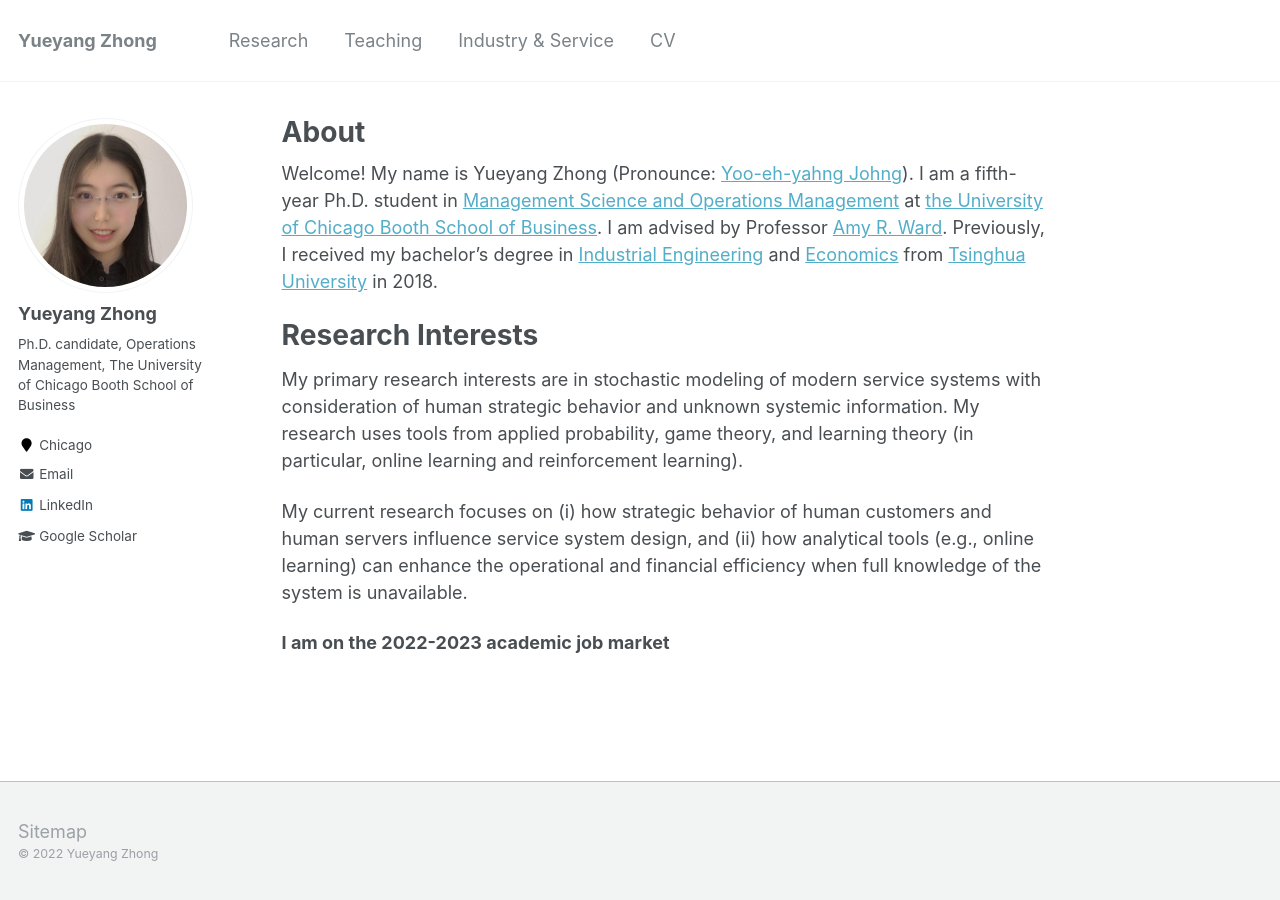
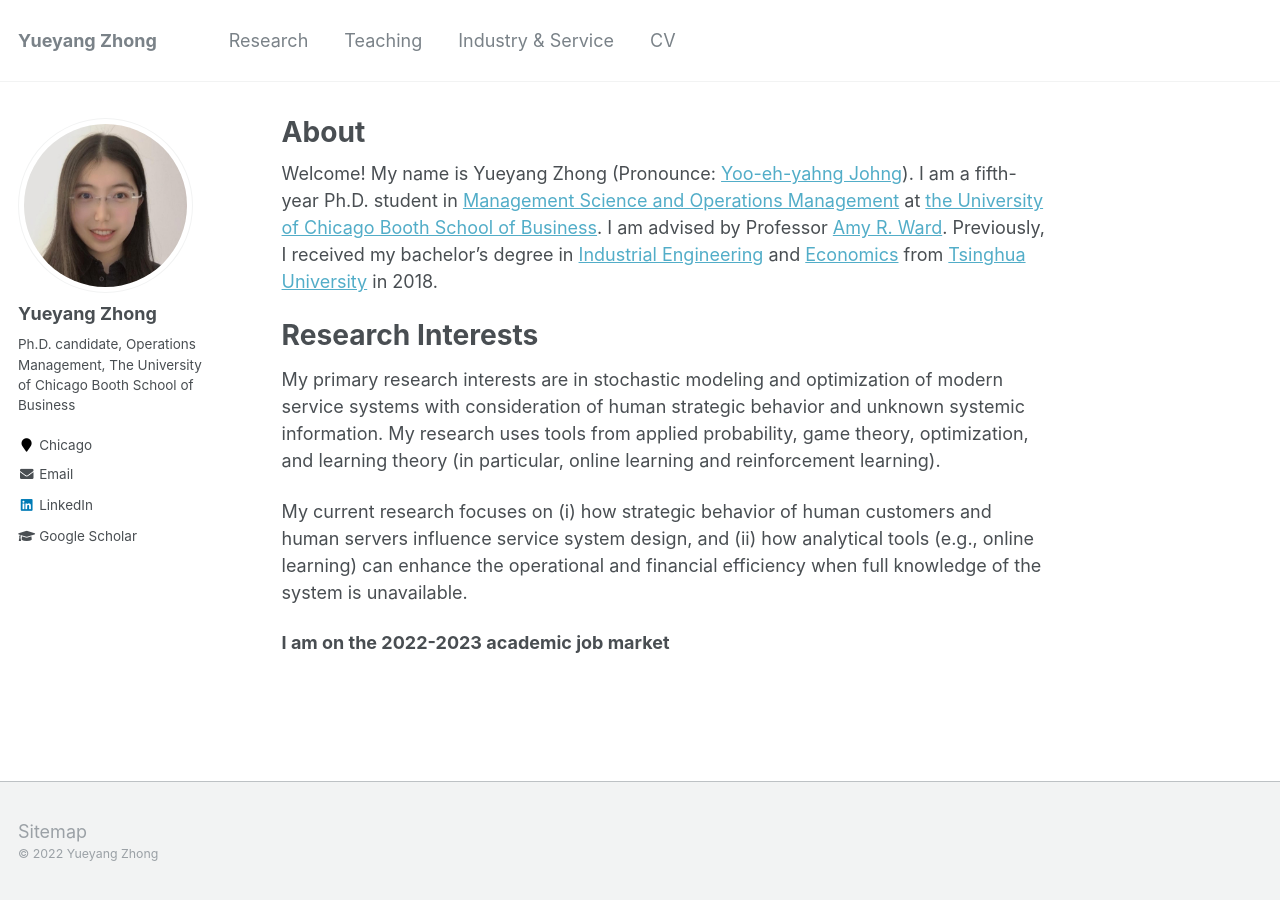
Before and after one commit to alicemengqi/site, a Jekyll site: the page built from _pages/about.md, in a window 1280 px wide. Built offline with Jekyll 4.4.1, drawn with Linux system fonts in a browser that asks for light colours.

Commit message:
Update about.md

```diff
--- a/_pages/about.md
+++ b/_pages/about.md
@@ -11,7 +11,7 @@ redirect_from:
 Welcome! My name is Yueyang Zhong (Pronounce: [Yoo-eh-yahng Johng](https://translate.google.com/?hl=en&tab=TT&sl=en&tl=zh-CN&text=Yueyang%20Zhong&op=translate)). I am a fifth-year Ph.D. student in [Management Science and Operations Management](https://www.chicagobooth.edu/phd/dissertation-areas/management-science-and-operations-management) at [the University of Chicago Booth School of Business](https://www.chicagobooth.edu). I am advised by Professor [Amy R. Ward](https://www.chicagobooth.edu/faculty/directory/w/amy-ward). Previously, I received my bachelor's degree in [Industrial Engineering](https://www.ie.tsinghua.edu.cn/eng) and [Economics](https://www.sem.tsinghua.edu.cn/en) from [Tsinghua University](https://www.tsinghua.edu.cn/en) in 2018.
 
 # Research Interests
-My primary research interests are in stochastic modeling of modern service systems with consideration of human strategic behavior and unknown systemic information. My research uses tools from applied probability, game theory, and learning theory (in particular, online learning and reinforcement learning).
+My primary research interests are in stochastic modeling and optimization of modern service systems with consideration of human strategic behavior and unknown systemic information. My research uses tools from applied probability, game theory, optimization, and learning theory (in particular, online learning and reinforcement learning).
 
 My current research focuses on (i) how strategic behavior of human customers and human servers influence service system design, and (ii) how analytical tools (e.g., online learning) can enhance the operational and financial efficiency when full knowledge of the system is unavailable.
 
```
